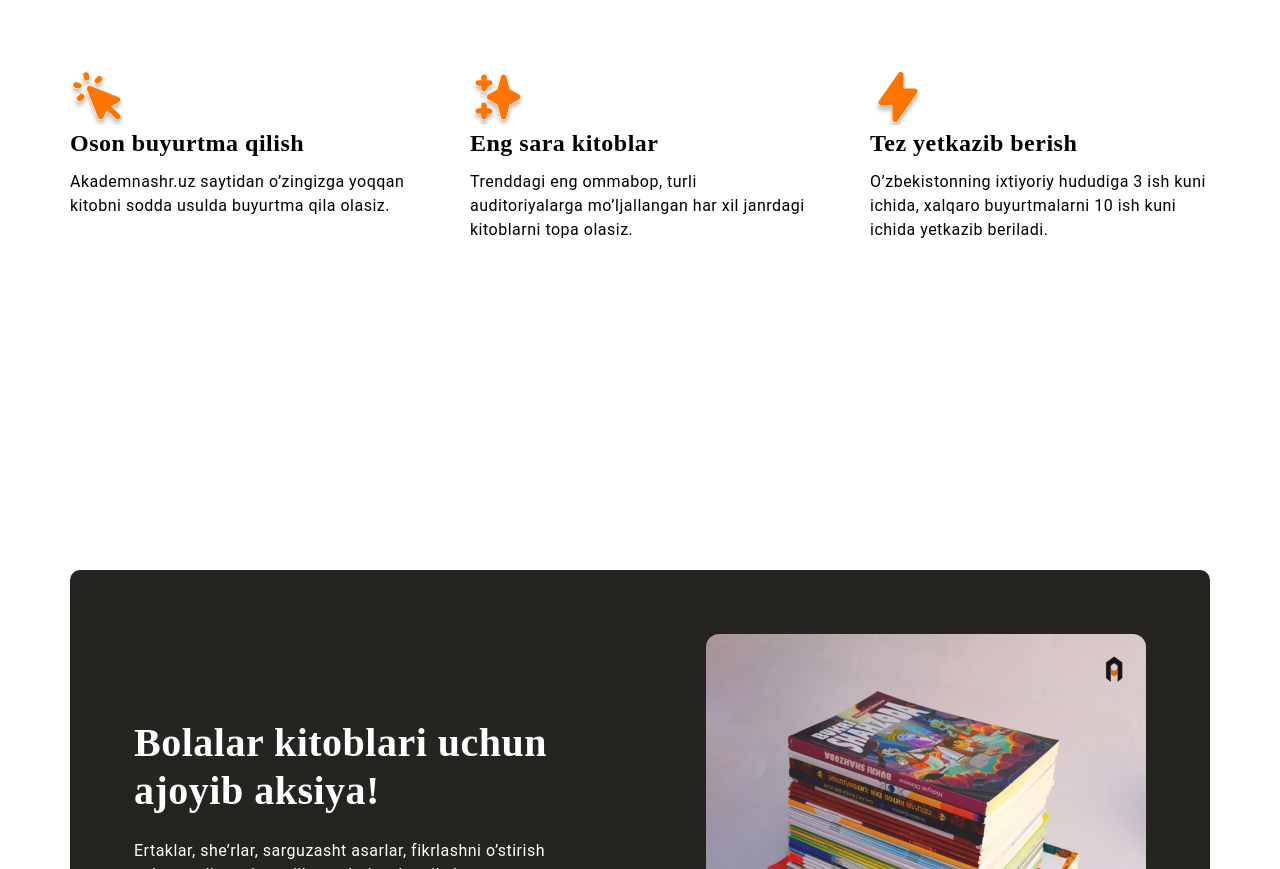
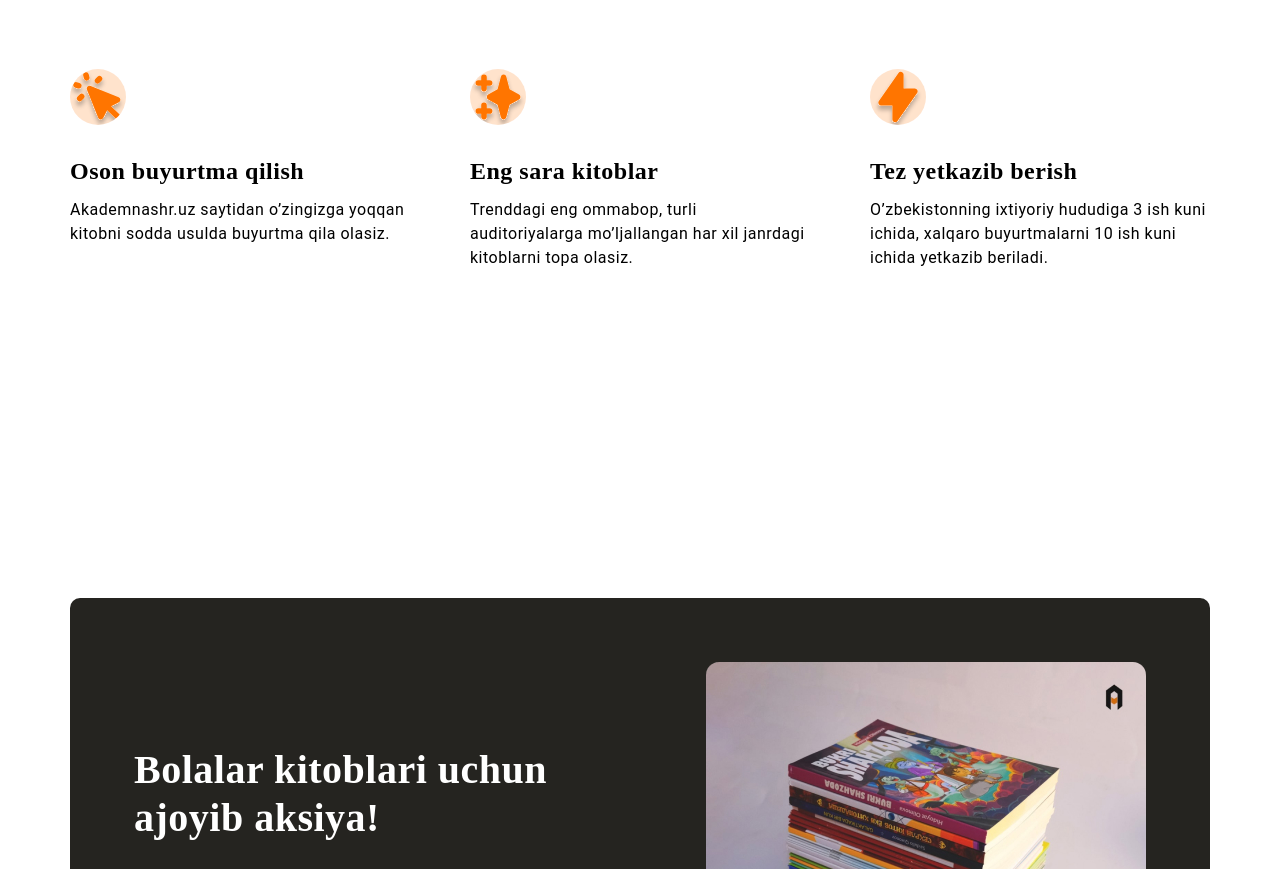
Before and after one commit to Muhammadmustafo882/akademnashr, a plain HTML site: page index.html in a window 1280 px wide. Shown: the part 986-1855 px from the top of the page. Drawn offline with Linux system fonts and the light colour scheme.

Commit message:
Finikize html and css

```diff
--- a/css/style.css
+++ b/css/style.css
@@ -194,7 +194,24 @@ color: #FF7500;
     font-size: 72px;
     font-family: 'Roboto Condensed', 'Roboto', 'Arial', sans-serif;
     line-height: 1.2;
+    padding: 0;
+    padding-top: 0px;
+    padding-right: 0px;
+    padding-bottom: 0px;
+    padding-left: 0px
 }
+
+.features-img{
+    display: flex;
+    justify-content: center;
+    align-items: center;
+    width: 56px;
+    height: 56px;
+    margin-bottom: 32px;
+    border-radius: 50%;
+    background-color: rgba(255, 117, 0, 0.2);
+}
+
 
 /* features-list */
 .features-list{
--- a/index.html
+++ b/index.html
@@ -64,6 +64,7 @@
 
   <div class="container">
 
+
     <hr class="orange-line">
 
     <h2 class="features-heading">Nega aynan Akademnashr?</h1>
@@ -71,17 +72,17 @@
       <ul class="features-list">
 
         <li class="features-item">
-          <img class="features-img" src="img/cursor-click.svg" alt=""   width="56"     height="56">
+          <img class="features-img" src="img/cursor-click.svg" alt="rasm">
           <h3 class="features-title">Oson buyurtma qilish</h2>
             <p class="features-text">Akademnashr.uz saytidan o’zingizga yoqqan kitobni sodda usulda buyurtma qila olasiz.</p>
 
             <li class="features-item">
-              <img class="features-img" src="img/sparkles.svg" alt=""  width="56"     height="56"  >
+              <img class="features-img" src="img/sparkles.svg" alt="rasm">
               <h3 class="features-title">Eng sara kitoblar</h2>
                 <p class="features-text">Trenddagi eng ommabop, turli auditoriyalarga mo’ljallangan har xil janrdagi kitoblarni topa olasiz.</p>
 
                 <li class="features-item">
-                  <img class="features-img" src="img/lightning-bolt.svg" alt=""  width="56"     height="56"  >
+                  <img class="features-img" src="img/lightning-bolt.svg" alt="rasm" >
                   <h3 class="features-title">Tez yetkazib berish</h2>
                     <p class="features-text">O’zbekistonning ixtiyoriy hududiga 3 ish kuni ichida, xalqaro buyurtmalarni 10 ish kuni ichida yetkazib beriladi.</p>
 
```
